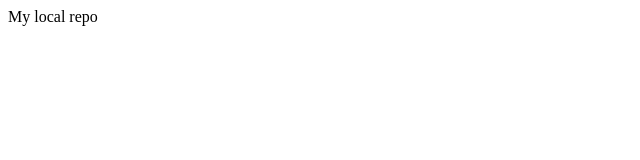
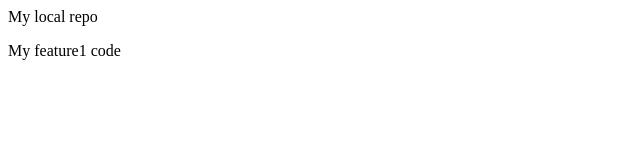
Before and after one commit to pavanthappari/localrepo, a plain HTML site: page index.html in a window 1280 px wide. Shown: the whole page, without its empty margins (0-640 px from the left). Drawn offline with Linux system fonts and the light colour scheme.

Commit message:
chnages made in feaure 1

```diff
--- a/index.html
+++ b/index.html
@@ -1 +1,2 @@
 <p> My local repo</p>
+<p> My feature1 code</p>
```
